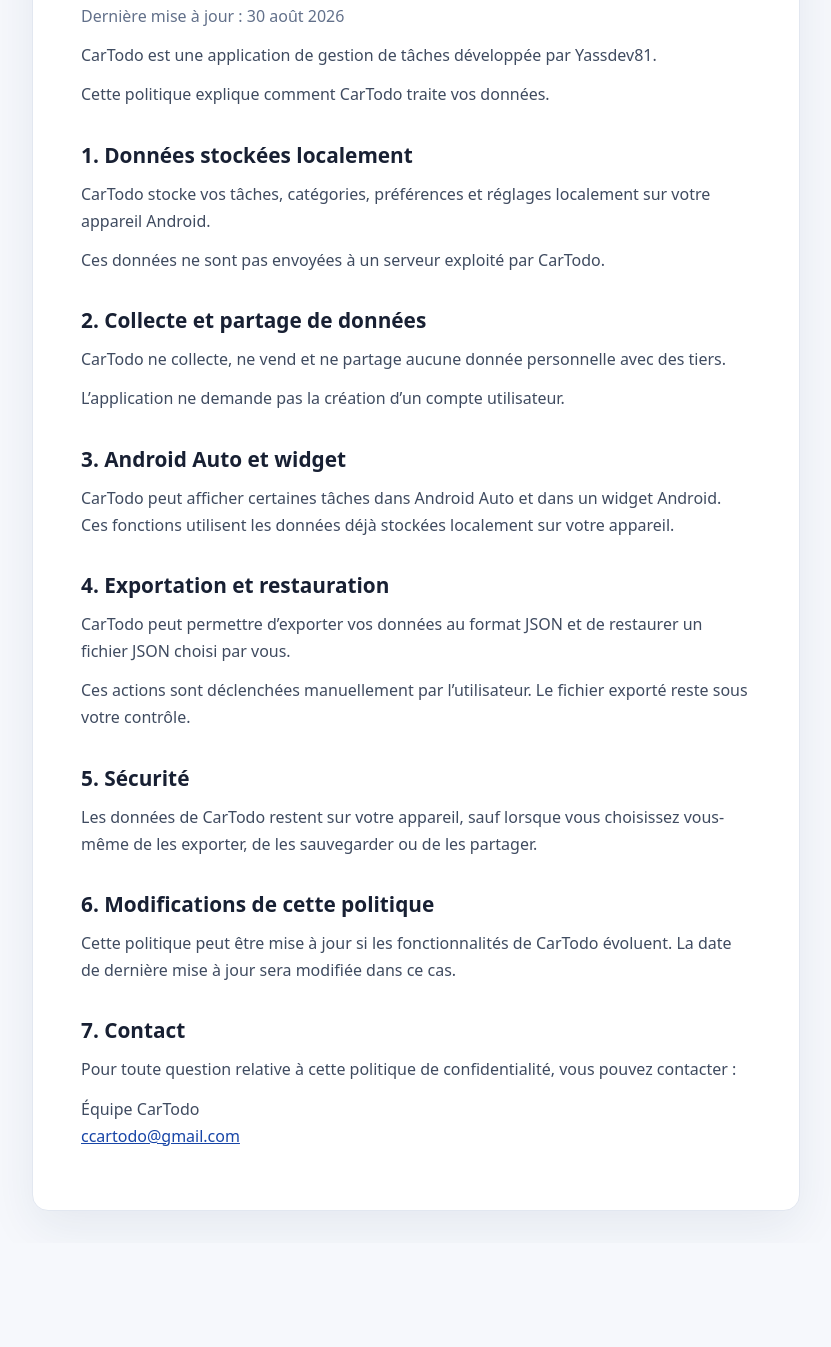
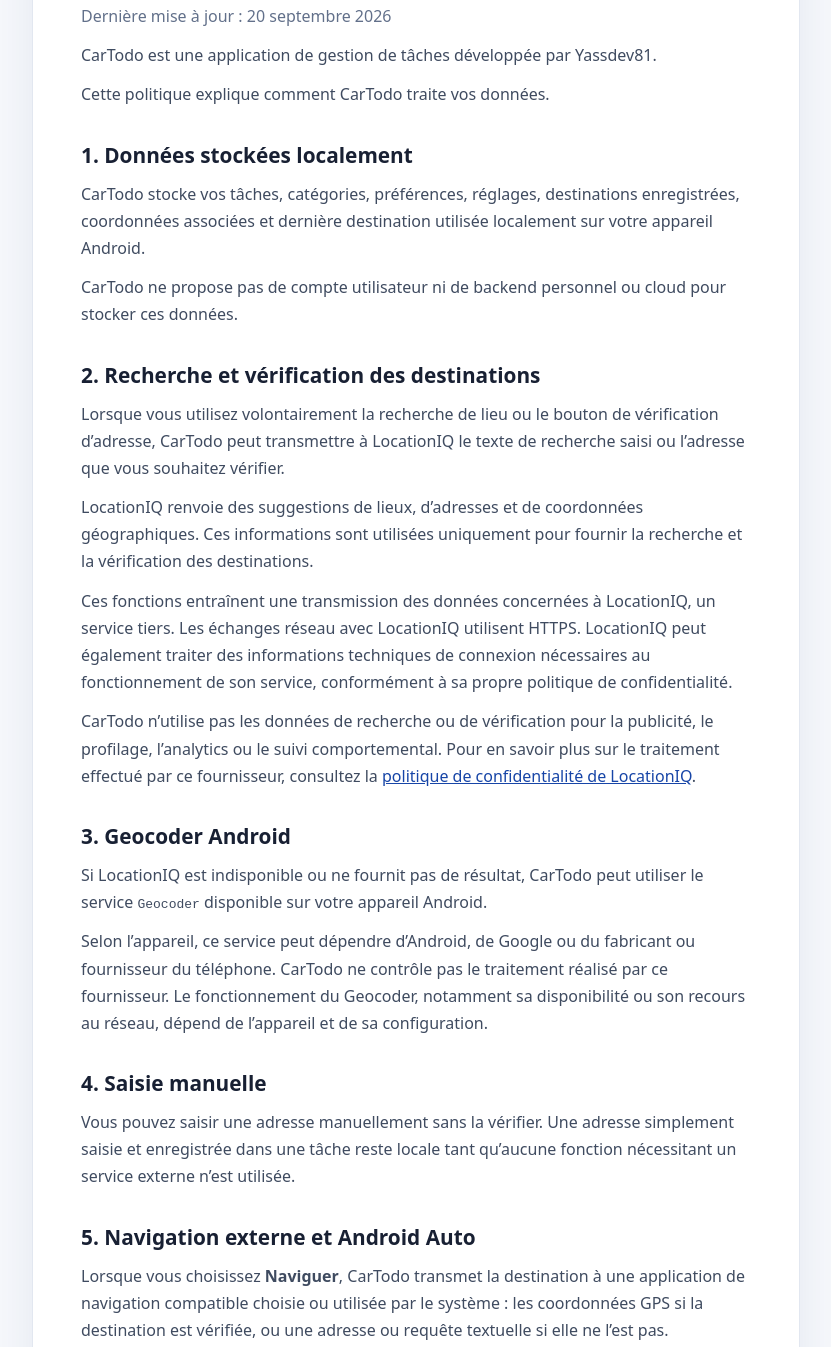
Before and after one commit to yassdev81-code/privacy-policies, a plain HTML site: page cartodo/index.html in a window 1280 px wide. Shown: the part 193-1540 px from the top of the page, without its empty margins (224-1055 px from the left). Before the commit the page ends 1436 px from the top, so only its background shows below. Drawn offline with Linux system fonts and the light colour scheme.

Commit message:
Update CarTodo privacy policy

```diff
--- a/cartodo/index.html
+++ b/cartodo/index.html
@@ -13,6 +13,7 @@
     h1 { margin: 0 0 .6rem; font-size: clamp(2rem, 5vw, 2.8rem); line-height: 1.15; }
     h2 { margin: 2rem 0 .65rem; font-size: 1.3rem; }
     p { margin: .75rem 0; color: #3f4b60; line-height: 1.7; }
+    ul { margin: .75rem 0; padding-left: 1.35rem; color: #3f4b60; line-height: 1.7; }
     .updated { color: #62708a; }
     a { color: #1745a7; }
   </style>
@@ -20,33 +21,50 @@
 <body>
   <main>
     <h1>Politique de confidentialité — CarTodo</h1>
-    <p class="updated">Dernière mise à jour : 30 août 2026</p>
+    <p class="updated">Dernière mise à jour : 20 septembre 2026</p>
 
     <p>CarTodo est une application de gestion de tâches développée par Yassdev81.</p>
     <p>Cette politique explique comment CarTodo traite vos données.</p>
 
     <h2>1. Données stockées localement</h2>
-    <p>CarTodo stocke vos tâches, catégories, préférences et réglages localement sur votre appareil Android.</p>
-    <p>Ces données ne sont pas envoyées à un serveur exploité par CarTodo.</p>
+    <p>CarTodo stocke vos tâches, catégories, préférences, réglages, destinations enregistrées, coordonnées associées et dernière destination utilisée localement sur votre appareil Android.</p>
+    <p>CarTodo ne propose pas de compte utilisateur ni de backend personnel ou cloud pour stocker ces données.</p>
 
-    <h2>2. Collecte et partage de données</h2>
-    <p>CarTodo ne collecte, ne vend et ne partage aucune donnée personnelle avec des tiers.</p>
-    <p>L’application ne demande pas la création d’un compte utilisateur.</p>
+    <h2>2. Recherche et vérification des destinations</h2>
+    <p>Lorsque vous utilisez volontairement la recherche de lieu ou le bouton de vérification d’adresse, CarTodo peut transmettre à LocationIQ le texte de recherche saisi ou l’adresse que vous souhaitez vérifier.</p>
+    <p>LocationIQ renvoie des suggestions de lieux, d’adresses et de coordonnées géographiques. Ces informations sont utilisées uniquement pour fournir la recherche et la vérification des destinations.</p>
+    <p>Ces fonctions entraînent une transmission des données concernées à LocationIQ, un service tiers. Les échanges réseau avec LocationIQ utilisent HTTPS. LocationIQ peut également traiter des informations techniques de connexion nécessaires au fonctionnement de son service, conformément à sa propre politique de confidentialité.</p>
+    <p>CarTodo n’utilise pas les données de recherche ou de vérification pour la publicité, le profilage, l’analytics ou le suivi comportemental. Pour en savoir plus sur le traitement effectué par ce fournisseur, consultez la <a href="https://locationiq.com/privacy">politique de confidentialité de LocationIQ</a>.</p>
 
-    <h2>3. Android Auto et widget</h2>
-    <p>CarTodo peut afficher certaines tâches dans Android Auto et dans un widget Android. Ces fonctions utilisent les données déjà stockées localement sur votre appareil.</p>
+    <h2>3. Geocoder Android</h2>
+    <p>Si LocationIQ est indisponible ou ne fournit pas de résultat, CarTodo peut utiliser le service <code>Geocoder</code> disponible sur votre appareil Android.</p>
+    <p>Selon l’appareil, ce service peut dépendre d’Android, de Google ou du fabricant ou fournisseur du téléphone. CarTodo ne contrôle pas le traitement réalisé par ce fournisseur. Le fonctionnement du Geocoder, notamment sa disponibilité ou son recours au réseau, dépend de l’appareil et de sa configuration.</p>
 
-    <h2>4. Exportation et restauration</h2>
+    <h2>4. Saisie manuelle</h2>
+    <p>Vous pouvez saisir une adresse manuellement sans la vérifier. Une adresse simplement saisie et enregistrée dans une tâche reste locale tant qu’aucune fonction nécessitant un service externe n’est utilisée.</p>
+
+    <h2>5. Navigation externe et Android Auto</h2>
+    <p>Lorsque vous choisissez <strong>Naviguer</strong>, CarTodo transmet la destination à une application de navigation compatible choisie ou utilisée par le système : les coordonnées GPS si la destination est vérifiée, ou une adresse ou requête textuelle si elle ne l’est pas.</p>
+    <p>CarTodo ne réalise pas lui-même le guidage GPS. Le traitement effectué ensuite par l’application de navigation relève de la politique de confidentialité de cette application.</p>
+    <p>Android Auto affiche uniquement les données nécessaires aux tâches sélectionnées par vous pour la voiture.</p>
+
+    <h2>6. Widget</h2>
+    <p>Le widget Android utilise uniquement les données CarTodo déjà enregistrées localement sur votre appareil.</p>
+
+    <h2>7. Exportation et restauration</h2>
     <p>CarTodo peut permettre d’exporter vos données au format JSON et de restaurer un fichier JSON choisi par vous.</p>
-    <p>Ces actions sont déclenchées manuellement par l’utilisateur. Le fichier exporté reste sous votre contrôle.</p>
+    <p>Ces actions sont déclenchées manuellement par vous. Les fichiers exportés ou sélectionnés restent sous votre contrôle.</p>
 
-    <h2>5. Sécurité</h2>
-    <p>Les données de CarTodo restent sur votre appareil, sauf lorsque vous choisissez vous-même de les exporter, de les sauvegarder ou de les partager.</p>
+    <h2>8. Ce que CarTodo ne fait pas</h2>
+    <p>CarTodo ne vend pas vos données, n’affiche pas de publicité, n’utilise pas de service analytics, ne crée pas de profil publicitaire et ne demande pas de compte utilisateur.</p>
 
-    <h2>6. Modifications de cette politique</h2>
+    <h2>9. Sécurité</h2>
+    <p>Les communications réseau utilisées pour la recherche et la vérification des destinations utilisent HTTPS. Les données principales de CarTodo restent stockées localement sur votre appareil, sauf lorsque vous choisissez d’utiliser une fonction externe, d’exporter, de sauvegarder ou de partager des données.</p>
+
+    <h2>10. Modifications de cette politique</h2>
     <p>Cette politique peut être mise à jour si les fonctionnalités de CarTodo évoluent. La date de dernière mise à jour sera modifiée dans ce cas.</p>
 
-    <h2>7. Contact</h2>
+    <h2>11. Contact</h2>
     <p>Pour toute question relative à cette politique de confidentialité, vous pouvez contacter :</p>
     <p>Équipe CarTodo<br><a href="mailto:ccartodo@gmail.com">ccartodo@gmail.com</a></p>
   </main>
```
